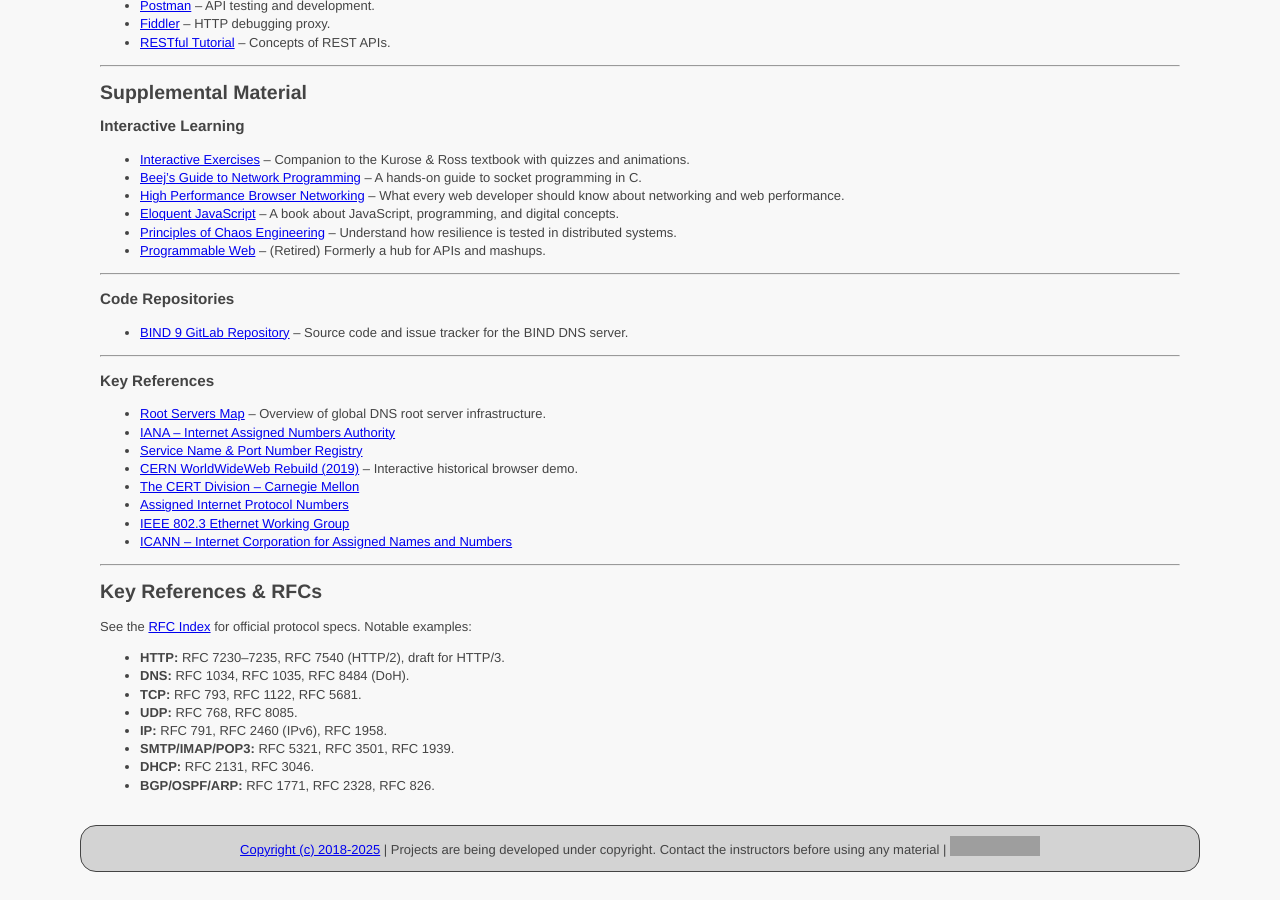
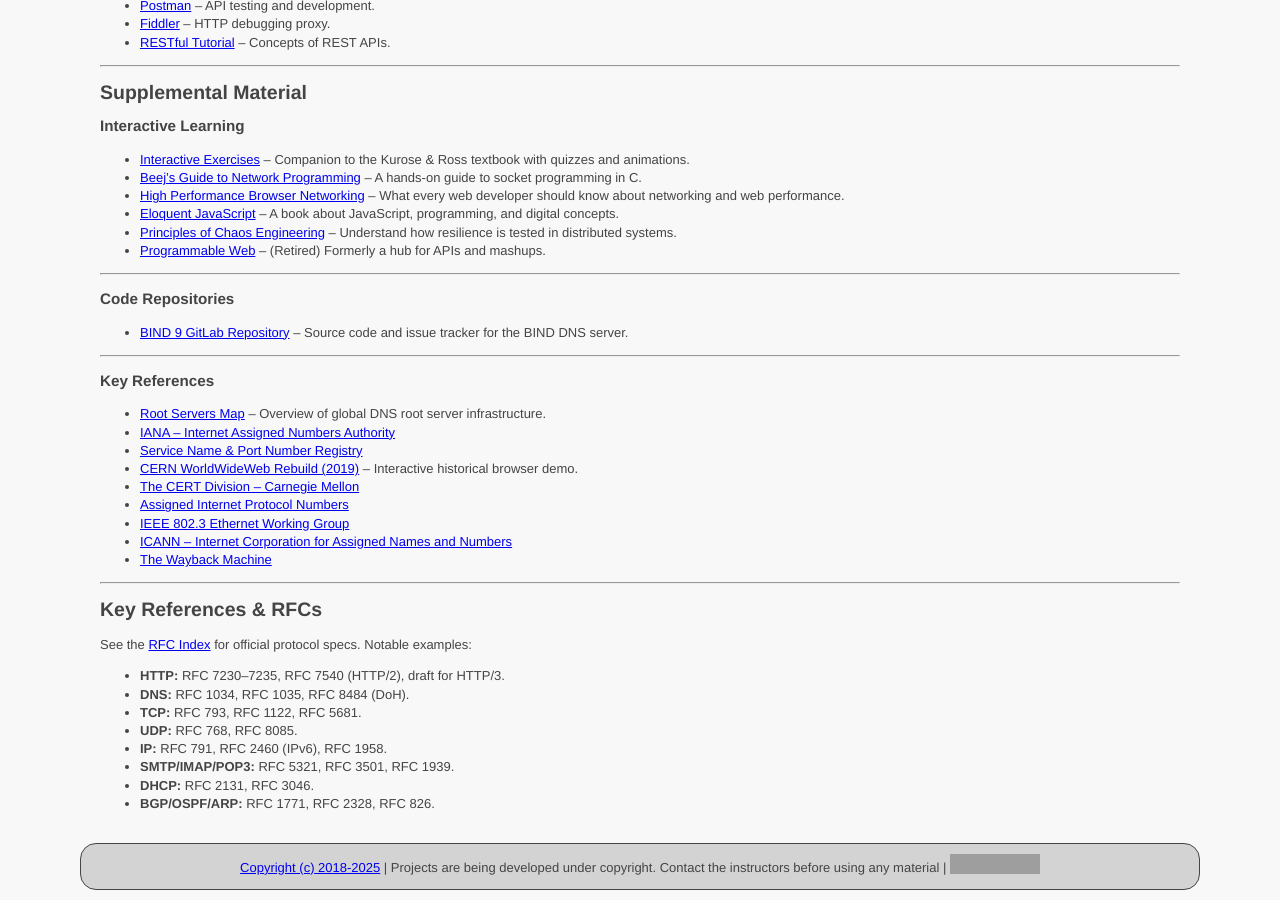
Before and after one commit to ycpcs/cs330-fall2025, a Jekyll site: the page built from resources/index.md, in a window 1280 px wide and 900 px high, scrolled down 1349 px. Built offline with Jekyll 4.4.1, drawn with Linux system fonts in a browser that asks for light colours; grey boxes are pictures that could not be loaded.

Commit message:
add a resource

```diff
--- a/resources/index.md
+++ b/resources/index.md
@@ -105,6 +105,7 @@ This page contains links and tools to help you throughout the course.
 - [Assigned Internet Protocol Numbers](https://www.iana.org/assignments/protocol-numbers/protocol-numbers.xhtml)
 - [IEEE 802.3 Ethernet Working Group](http://www.ieee802.org/3/)
 - [ICANN – Internet Corporation for Assigned Names and Numbers](http://www.icann.org/)
+- [The Wayback Machine](https://web.archive.org/)
 
 ---
 ## Key References & RFCs
```
